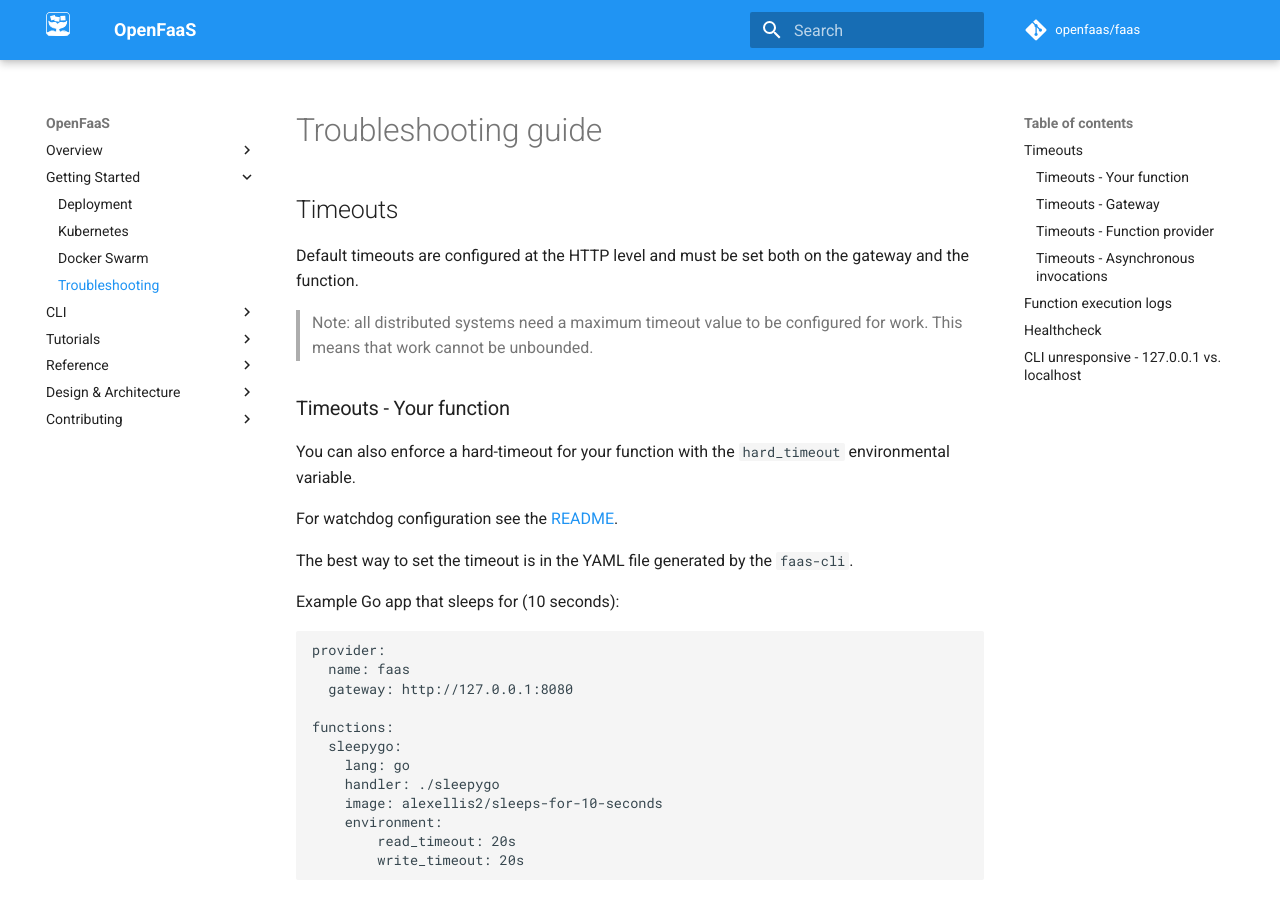
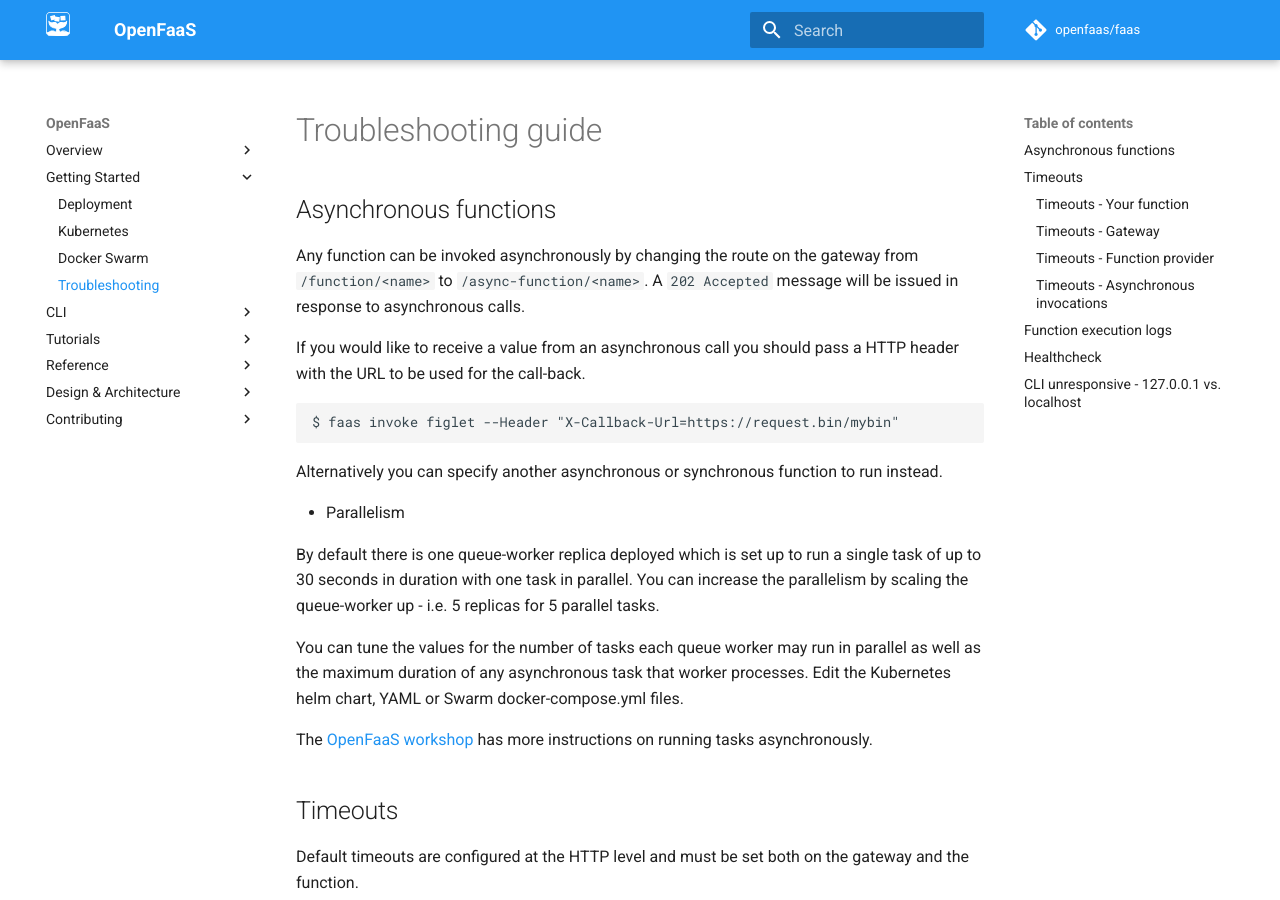
Before and after one commit to openfaas/docs, an MkDocs documentation site: the page built from docs/deployment/troubleshooting.md, in a window 1280 px wide and 900 px high. Built offline with MkDocs 1.6.1 and Material for MkDocs 9.7.7, drawn with Linux system fonts in a browser that asks for light colours; comment, search, counter and statistics services are not loaded; old or Windows-style settings are respelled for this version of MkDocs.

Commit message:
Add async functions to the docs
Adds section on async / parallel processing to the trouble-
shooting guide

Adds section to the auto-scaling doc

Signed-off-by: Alex Ellis (VMware) <alexellis2@gmail.com>

````diff
--- a/docs/deployment/troubleshooting.md
+++ b/docs/deployment/troubleshooting.md
@@ -1,4 +1,24 @@
 # Troubleshooting guide
+
+## Asynchronous functions
+
+Any function can be invoked asynchronously by changing the route on the gateway from `/function/<name>` to `/async-function/<name>`. A `202 Accepted` message will be issued in response to asynchronous calls.
+
+If you would like to receive a value from an asynchronous call you should pass a HTTP header with the URL to be used for the call-back.
+
+```
+$ faas invoke figlet --Header "X-Callback-Url=https://request.bin/mybin"
+```
+
+Alternatively you can specify another asynchronous or synchronous function to run instead.
+
+* Parallelism
+
+By default there is one queue-worker replica deployed which is set up to run a single task of up to 30 seconds in duration with one task in parallel. You can increase the parallelism by scaling the queue-worker up - i.e. 5 replicas for 5 parallel tasks.
+
+You can tune the values for the number of tasks each queue worker may run in parallel as well as the maximum duration of any asynchronous task that worker processes. Edit the Kubernetes helm chart, YAML or Swarm docker-compose.yml files.
+
+The [OpenFaaS workshop](https://github.com/openfaas/workshop) has more instructions on running tasks asynchronously.
 
 ## Timeouts
 
````
Also changed, not shown: docs/architecture/autoscaling.md (+3 -1 lines).
